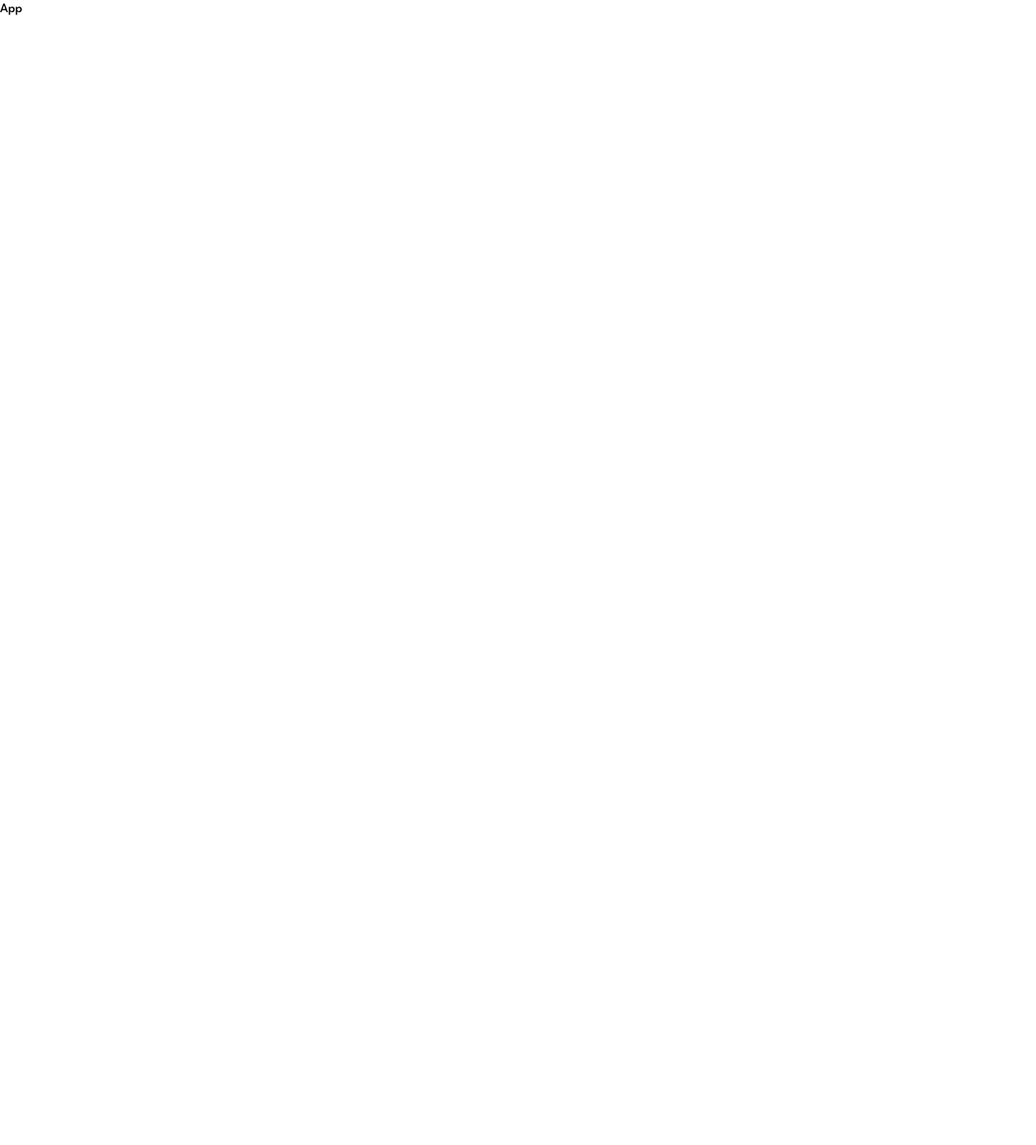
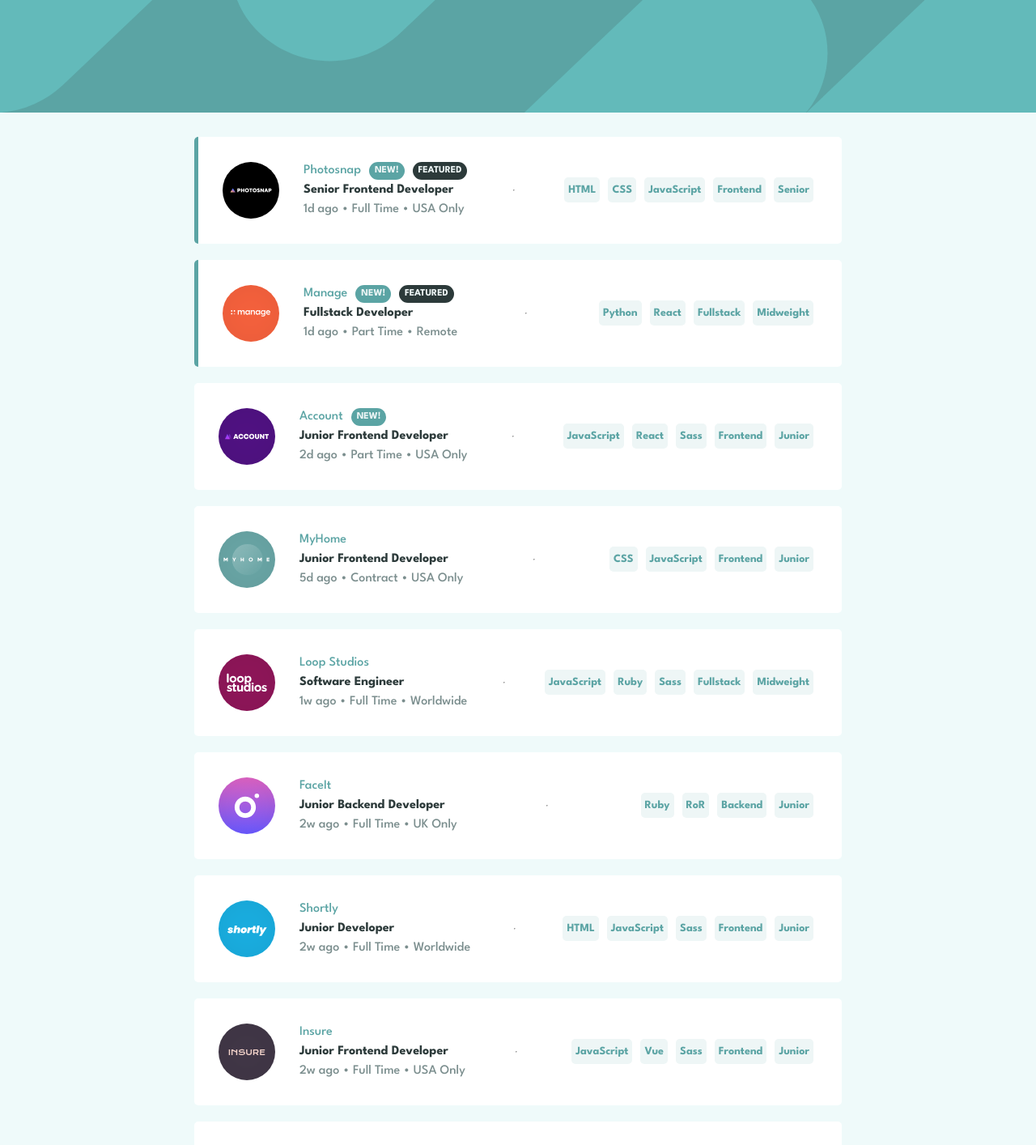
Before and after one commit to phanindraduvvuri/job-listing-application, a React (Vite) app: page / in a window 1280 px wide. Shown: the top 1414 px of the page at 81% size. Before the commit the page ends 800 px from the top, so only its background shows below. Built offline with nearby package versions, Linux system fonts and the light colour scheme.

Commit message:
Add Job Card and all styles.

```diff
--- a/src/App.jsx
+++ b/src/App.jsx
@@ -1,10 +1,22 @@
-import * as from from './constants/styles'
+import Background from './components/Background';
+import JobCard from './components/JobCard';
+
+import data from './data.json';
+
 
 function App() {
 
+  const jobElements = data.map(job => (
+    <JobCard
+      key={job.id}
+      {...job}
+    />
+  ))
+
   return (
     <div className="App">
-      App
+      <Background />
+      {jobElements}
     </div>
   )
 }
--- /dev/null
+++ b/src/components/Background.jsx
@@ -0,0 +1,32 @@
+import React, { useEffect, useState } from 'react';
+import styled from 'styled-components';
+
+import desktopBackground from '/images/bg-header-desktop.svg';
+import mobileBackground from '/images/bg-header-mobile.svg';
+
+import { DESATURATED_DARK_CYAN } from '../constants/styles';
+
+const BgImageContainer = styled.div`
+    width: 100%;
+    background-color: ${DESATURATED_DARK_CYAN};
+    margin-bottom: 3rem;
+`
+
+function Background() {
+    const [matches, setMatches] = useState(
+        window.matchMedia("(min-width: 324px)").matches
+    )
+
+    useEffect(() => {
+        window
+            .matchMedia("(min-width: 324px)")
+            .addEventListener('change', e => setMatches(e.matches));
+    }, []);
+    return (
+        <BgImageContainer>
+            <img src={matches ? desktopBackground : mobileBackground} alt="" />
+        </BgImageContainer>
+    )
+}
+
+export default Background;
--- /dev/null
+++ b/src/components/Filter.jsx
@@ -0,0 +1,32 @@
+import React from 'react';
+import styled from 'styled-components';
+
+import { DESATURATED_DARK_CYAN, FILTER_TABLET_BG, FONT_WEIGHT_BOLD } from '../constants/styles';
+
+const FilterButton = styled.button`
+    color: ${DESATURATED_DARK_CYAN};
+    background-color: ${FILTER_TABLET_BG};
+
+    border: none;
+    border-radius: 5px;
+    margin-inline: .5rem;
+    padding: 0.5rem;
+    cursor: pointer;
+    font-weight: ${FONT_WEIGHT_BOLD};
+    font-size: 1.4rem;
+
+    transition: color .3s ease, background-color .3s ease;
+
+    &:hover {
+        background-color: ${DESATURATED_DARK_CYAN};
+        color: ${FILTER_TABLET_BG};
+    }
+`
+
+function Filter({ filterWord }) {
+    return (
+        <FilterButton>{filterWord}</FilterButton>
+    )
+}
+
+export default Filter;
--- /dev/null
+++ b/src/components/JobCard.jsx
@@ -0,0 +1,125 @@
+import React from 'react';
+import styled from 'styled-components';
+
+import { DESATURATED_DARK_CYAN, FILTER_TABLET_BG, FONT_SIZE, FONT_WEIGHT_BOLD, FONT_WEIGHT_NORMAL, JOB_FG, MAIN_FG } from '../constants/styles';
+import Filter from './Filter';
+
+
+const Job = styled.div`
+    background-color: white;
+
+    width: 90%;
+    max-width: 80rem;
+
+    border-radius: 5px;
+    margin: 2rem auto;
+    padding: 3rem;
+
+    display: flex;
+    align-items: center;
+
+    position: relative;
+    border-left: ${props => props.featured ? `5px solid ${DESATURATED_DARK_CYAN}` : ''};
+`
+
+const Logo = styled.img`
+    max-width: 7rem;
+    margin-right: 3rem;
+
+    @media (max-width: 800px) {
+        position: absolute;
+        max-width: 5rem;
+        top: -2.5rem;
+    }
+`
+
+const JobContent = styled.div`
+    display: flex;
+    justify-content: space-between;
+    align-items: center;
+
+    width: 100%;
+
+    @media (max-width: 800px) {
+        flex-direction: column;
+        justify-content: flex-start;
+        align-items: flex-start;
+    }
+
+`
+
+const JobInfo = styled.div`
+    display: flex;
+    flex-direction: column;
+
+    @media (max-width: 800px) {
+        gap: .5rem;
+
+    }
+`
+
+const JobCompany = styled.p`
+    color: ${DESATURATED_DARK_CYAN};
+    font-weight: ${FONT_WEIGHT_NORMAL};
+    display: flex;
+    align-items: center;
+    gap: 1rem;
+`
+
+const JobPosition = styled.p`
+    color: ${JOB_FG};
+    font-weight: ${FONT_WEIGHT_BOLD};
+`
+
+const JobFooter = styled.p`
+    color: ${MAIN_FG};
+`
+
+const Flag = styled.span`
+    background-color: ${props => props.featured ? `${JOB_FG}` : `${DESATURATED_DARK_CYAN}`};
+    border-radius: 50vw;
+    color: ${FILTER_TABLET_BG};
+    display: inline-block;
+    font-size: 1.2rem;
+    font-weight: ${FONT_WEIGHT_BOLD};
+    padding: 0.2rem 0.7rem;
+    text-transform: uppercase;
+`
+
+const FiltersContainer = styled.div`
+
+`
+
+const Hr = styled.hr`
+    @media (max-width: 800px) {
+        width: 100%;
+        border: 1px solid;
+        margin-block: 1.5rem;
+    }
+`
+
+function JobCard({ logo, company, position, postedAt, contract, location, isNew, isFeatured, role, level, languages, tools }) {
+    const filterTerms = [...languages, ...tools, role, level]
+
+    const filterButtons = filterTerms.map((filterTerm, index) => (
+        <Filter key={index} filterWord={filterTerm} />
+    ))
+    return (
+        <Job featured={isFeatured === true}>
+            <Logo src={logo} alt="Company Logo" />
+            <JobContent>
+                <JobInfo>
+                    <JobCompany>{company} {isNew && <Flag>New!</Flag>} {isFeatured && <Flag featured>Featured</Flag>}</JobCompany>
+                    <JobPosition>{position}</JobPosition>
+                    <JobFooter>{postedAt} • {contract} • {location}</JobFooter>
+                </JobInfo>
+                <Hr />
+                <FiltersContainer>
+                    {filterButtons}
+                </FiltersContainer>
+            </JobContent>
+        </Job>
+    )
+}
+
+export default JobCard;
--- a/src/data.json
+++ b/src/data.json
@@ -2,9 +2,9 @@
   {
     "id": 1,
     "company": "Photosnap",
-    "logo": "./images/photosnap.svg",
-    "new": true,
-    "featured": true,
+    "logo": "/images/photosnap.svg",
+    "isNew": true,
+    "isFeatured": true,
     "position": "Senior Frontend Developer",
     "role": "Frontend",
     "level": "Senior",
@@ -17,9 +17,9 @@
   {
     "id": 2,
     "company": "Manage",
-    "logo": "./images/manage.svg",
-    "new": true,
-    "featured": true,
+    "logo": "/images/manage.svg",
+    "isNew": true,
+    "isFeatured": true,
     "position": "Fullstack Developer",
     "role": "Fullstack",
     "level": "Midweight",
@@ -32,9 +32,9 @@
   {
     "id": 3,
     "company": "Account",
-    "logo": "./images/account.svg",
-    "new": true,
-    "featured": false,
+    "logo": "/images/account.svg",
+    "isNew": true,
+    "isFeatured": false,
     "position": "Junior Frontend Developer",
     "role": "Frontend",
     "level": "Junior",
@@ -47,9 +47,9 @@
   {
     "id": 4,
     "company": "MyHome",
-    "logo": "./images/myhome.svg",
-    "new": false,
-    "featured": false,
+    "logo": "/images/myhome.svg",
+    "isNew": false,
+    "isFeatured": false,
     "position": "Junior Frontend Developer",
     "role": "Frontend",
     "level": "Junior",
@@ -62,9 +62,9 @@
   {
     "id": 5,
     "company": "Loop Studios",
-    "logo": "./images/loop-studios.svg",
-    "new": false,
-    "featured": false,
+    "logo": "/images/loop-studios.svg",
+    "isNew": false,
+    "isFeatured": false,
     "position": "Software Engineer",
     "role": "Fullstack",
     "level": "Midweight",
@@ -77,9 +77,9 @@
   {
     "id": 6,
     "company": "FaceIt",
-    "logo": "./images/faceit.svg",
-    "new": false,
-    "featured": false,
+    "logo": "/images/faceit.svg",
+    "isNew": false,
+    "isFeatured": false,
     "position": "Junior Backend Developer",
     "role": "Backend",
     "level": "Junior",
@@ -92,9 +92,9 @@
   {
     "id": 7,
     "company": "Shortly",
-    "logo": "./images/shortly.svg",
-    "new": false,
-    "featured": false,
+    "logo": "/images/shortly.svg",
+    "isNew": false,
+    "isFeatured": false,
     "position": "Junior Developer",
     "role": "Frontend",
     "level": "Junior",
@@ -107,9 +107,9 @@
   {
     "id": 8,
     "company": "Insure",
-    "logo": "./images/insure.svg",
-    "new": false,
-    "featured": false,
+    "logo": "/images/insure.svg",
+    "isNew": false,
+    "isFeatured": false,
     "position": "Junior Frontend Developer",
     "role": "Frontend",
     "level": "Junior",
@@ -122,9 +122,9 @@
   {
     "id": 9,
     "company": "Eyecam Co.",
-    "logo": "./images/eyecam-co.svg",
-    "new": false,
-    "featured": false,
+    "logo": "/images/eyecam-co.svg",
+    "isNew": false,
+    "isFeatured": false,
     "position": "Full Stack Engineer",
     "role": "Fullstack",
     "level": "Midweight",
@@ -137,9 +137,9 @@
   {
     "id": 10,
     "company": "The Air Filter Company",
-    "logo": "./images/the-air-filter-company.svg",
-    "new": false,
-    "featured": false,
+    "logo": "/images/the-air-filter-company.svg",
+    "isNew": false,
+    "isFeatured": false,
     "position": "Front-end Dev",
     "role": "Frontend",
     "level": "Junior",
--- a/src/index.css
+++ b/src/index.css
@@ -80,4 +80,5 @@
 body {
   font-family: 'League Spartan', sans-serif;
   font-size: 1.6rem;
+  background-color: hsl(180, 52%, 96%);
 }
```
